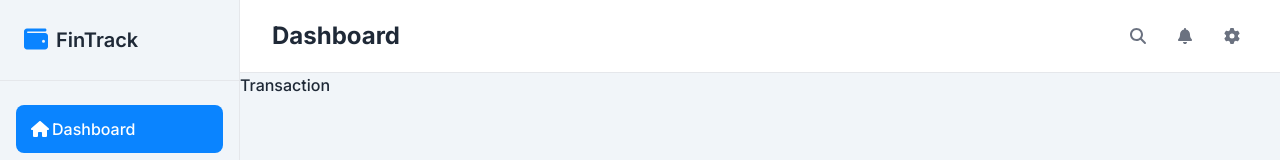
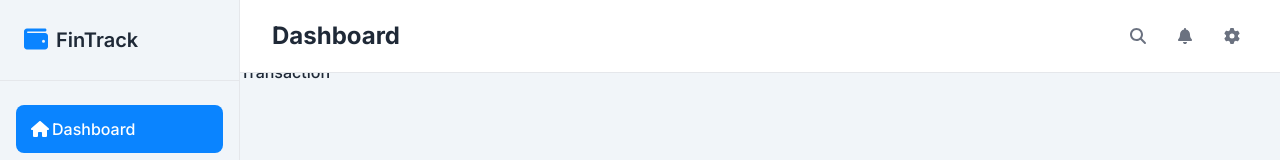
Before and after one commit to Yvan022002/Balance, a React (Vite) app: page /Transactions in a window 1280 px wide. Shown: the top 160 px of the page. Built offline with nearby package versions, Linux system fonts and the light colour scheme.

Commit message:
sidebar and header position fixed

```diff
--- a/src/components/Header.jsx
+++ b/src/components/Header.jsx
@@ -1,6 +1,6 @@
 export function Header(){
     return(
-            <header id="header" class="bg-white border-b border-gray-200 py-4 px-8 flex justify-between items-center">
+            <header id="header" class="bg-white border-b border-gray-200 py-4 px-8 flex justify-between items-center fixed z-10 w-[calc(100%-15rem)]">
                 <h1 class="text-2xl font-bold text-dark-gray">Dashboard</h1>
                 <div class="flex items-center space-x-4">
                     <button class="p-2 rounded-full hover:bg-blue-gray text-light-gray">
--- a/src/components/Sidebar.jsx
+++ b/src/components/Sidebar.jsx
@@ -1,7 +1,7 @@
 import { NavLink } from "react-router-dom"
 
 export function SideBar(){
-    return(<div id="sidebar" class="w-60 bg-blue-gray border-r border-gray-200 h-full flex flex-col">
+    return(<div id="sidebar" class="w-60 bg-blue-gray border-r border-gray-200 h-full flex flex-col fixed">
             <div class="p-6 flex items-center border-b border-gray-200">
                 <div class="text-primary text-2xl mr-2">
                     <i class="fa-solid fa-wallet"></i>
--- a/src/layouts/DashBoardLayout.jsx
+++ b/src/layouts/DashBoardLayout.jsx
@@ -5,9 +5,9 @@ export function DashboardLayout(){
     return(
         <div className="DashBoardlayout h-screen flex">
             <SideBar/>
-            <div className="main flex flex-col flex-1">
+            <div className="main flex flex-col flex-1 ml-60 w-full">
                 <Header/>
-                <div className="body">
+                <div className="body mt-15">
                     <Outlet/>
                 </div>
             </div>
```
